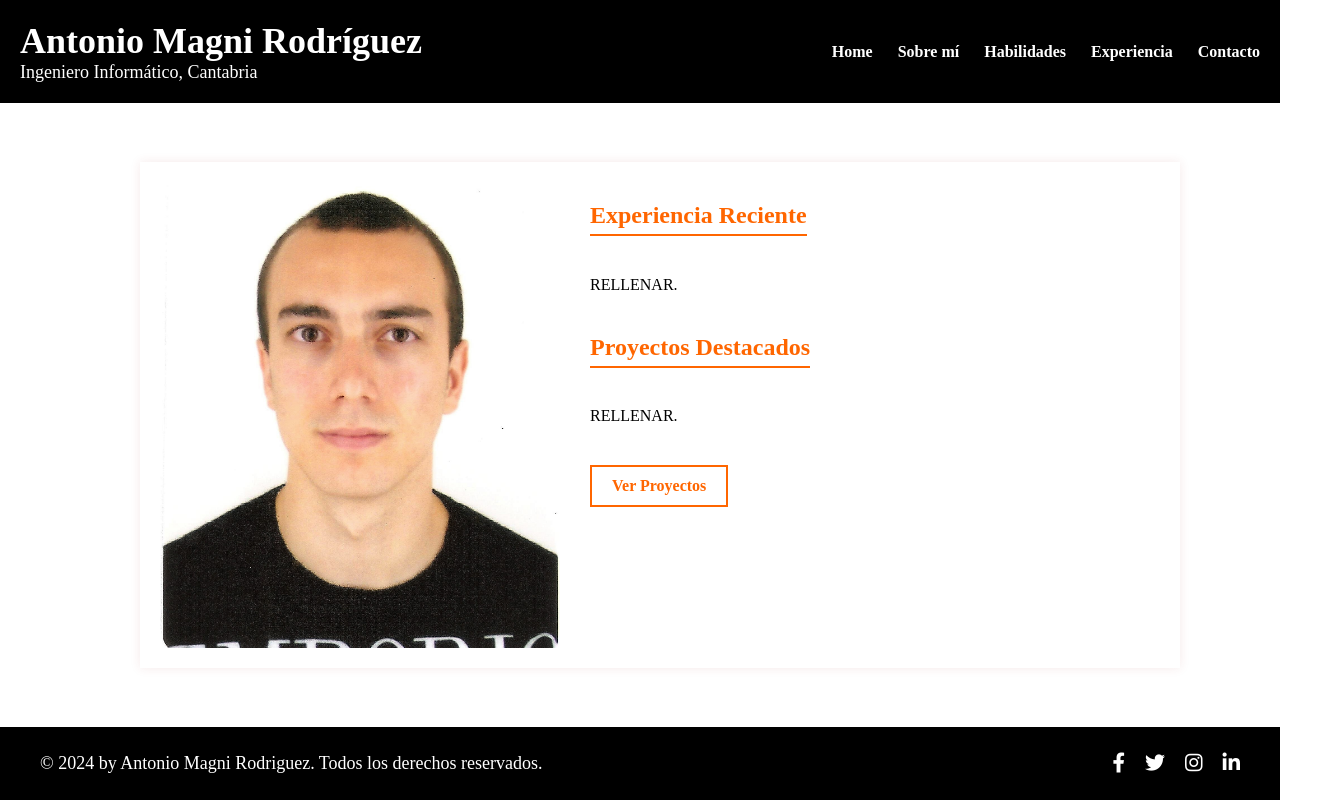
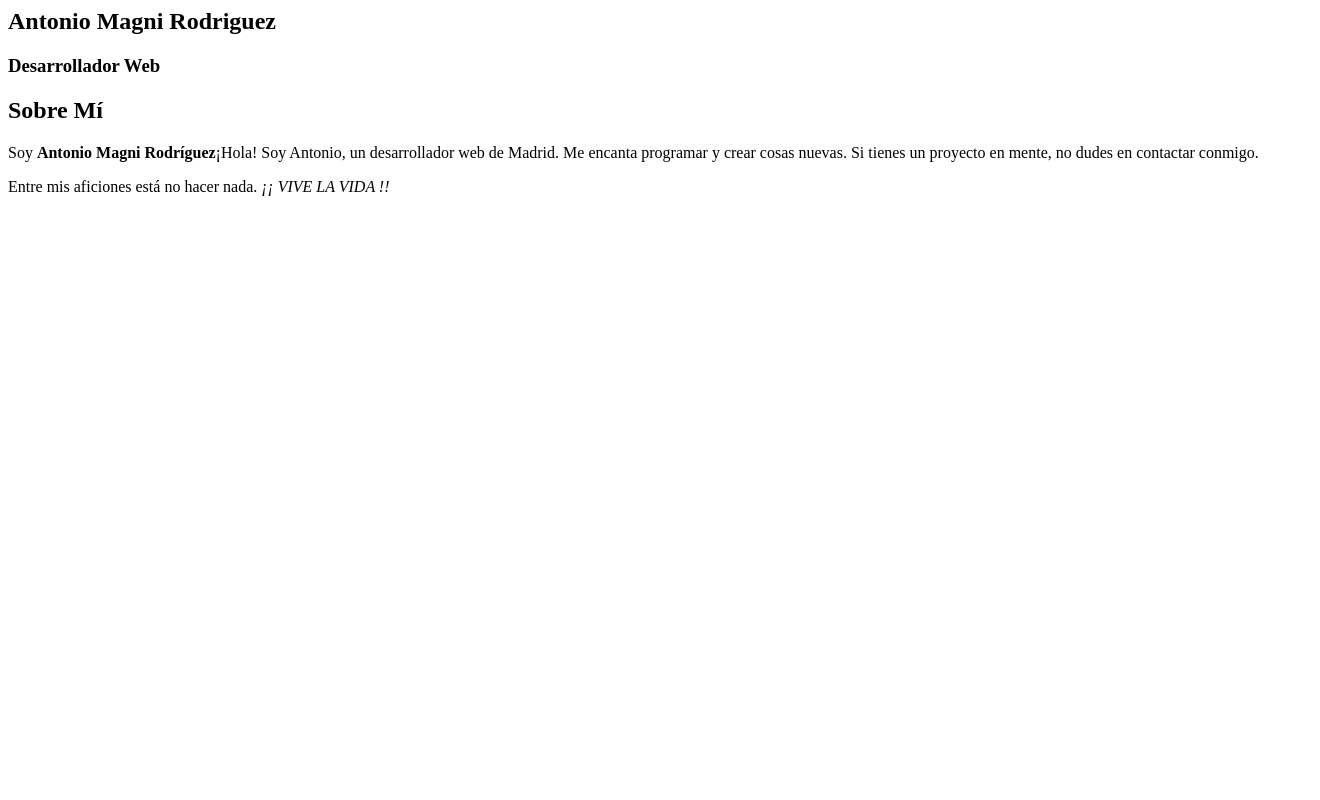
Before and after one commit to AntonioMagni/Practica, a plain HTML site: page portfolio/index.html in a window 1280 px wide. Shown: the whole page, 1320 px wide, since content can reach past the window. Drawn offline with Linux system fonts and the light colour scheme.

Commit message:
Aprender hacer bloques con div

```diff
--- a/portfolio/index.html
+++ b/portfolio/index.html
@@ -1,214 +1,25 @@
-<!DOCTYPE html>
-<html lang="es">
+<html>
     <head>
         <meta charset="UTF-8">
-    <meta name="viewport" content="width=device-width, initial-scale=1.0">
         <title>Portfolio Antonio Magni Rodriguez</title>
-
-    <!-- FontAwesome CDN -->
-    <link rel="stylesheet" href="https://cdnjs.cloudflare.com/ajax/libs/font-awesome/6.0.0-beta3/css/all.min.css">
-
-    <style>
-        /* Hacer que el body ocupe toda la pantalla */
-        html, body {
-            height: 100%;
-            margin: 0;
-            padding: 0;
-            display: flex;
-            flex-direction: column;
-        }
-
-        /* Menú superior */
-        .header {
-            background-color: #000000;
-            padding: 20px;
-            display: flex;
-            justify-content: space-between;
-            align-items: center;
-            color: white;
-        }
-
-        .header .name {
-            font-size: 36px;
-            font-weight: bold;
-            color: white;
-        }
-
-        .header .subtitle {
-            font-size: 18px;
-            color: #ffffff;
-        }
-
-        .nav {
-            display: flex;
-            gap: 25px;
-        }
-
-        .nav a {
-            text-decoration: none;
-            color: #ffffff;
-            font-weight: bold;
-            font-size: 16px;
-        }
-
-        .nav a:hover {
-            color: #ff6600;
-        }
-
-        /* Contenedor principal (ocupa el espacio restante) */
-        .main-content {
-            flex: 1;
-            display: flex;
-            justify-content: center;
-            align-items: center;
-            width: 100%;
-            padding: 20px;
-        }
-        .container {
-            width: 80%;
-            max-width: 1200px;
-            background-color: white;
-            padding: 20px;
-            box-shadow: 0 0 10px rgba(0, 0, 0, 0.1);
-
-        }
-
-        .container {
-            display: flex;
-            max-width: 1000px;
-            background-color: rgba(255, 255, 255, 0.696);
-            padding: 20px;
-            box-shadow: 0 0 10px rgba(168, 47, 47, 0.1);
-        }
-
-        .profile-img {
-            width: 45%;
-            max-width: 400px;
-            border-radius: 5px;
-        }
-
-        .content {
-            width: 50%;
-            padding-left: 30px;
-        }
-
-        @media (max-width: 768px) {
-            .container {
-                flex-direction: column;
-                align-items: center;
-            }
-
-            .profile-img {
-                width: 80%;
-            }
-
-            .content {
-                width: 90%;
-                padding-left: 0;
-                text-align: center;
-            }
-        }
-
-        .content h2 {
-            color: #ff6600;
-            border-bottom: 2px solid #ff6600;
-            display: inline-block;
-            padding-bottom: 5px;
-        }
-
-        .content p {
-            color: #000000;
-            line-height: 1.6;
-        }
-
-        .btn {
-            display: inline-block;
-            margin-top: 20px;
-            padding: 10px 20px;
-            border: 2px solid #ff6600;
-            color: #ff6600;
-            font-weight: bold;
-            text-decoration: none;
-            transition: 0.3s;
-        }
-
-        .btn:hover {
-            background-color: #ff6600;
-            color: white;
-        }
-
-        /* Footer fijo en la parte inferior */
-        .footer {
-            background-color: #000000;
-            padding: 25px 40px;
-            display: flex;
-            justify-content: space-between;
-            align-items: center;
-            font-size: 18px;
-            color: #ffffff;
-        }
-
-        .social-icons {
-            display: flex;
-            gap: 20px;
-        }
-
-        .social-icons a {
-            text-decoration: none;
-            color: #ffffff;
-            font-size: 20px;
-        }
-
-        .social-icons a:hover {
-            color: #ff6600;
-        }
-
-    </style>
     </head>
     <body>
+        <!-- Bloque de inicio -->
+        <div>
 
-    <!-- Menú de navegación superior -->
-    <div class="header">
+            <h2>Antonio Magni Rodriguez</h2>
+            <h3>Desarrollador Web</h3>
+        </div>
+        <!-- Fin bloque de inicio -->
+        <!-- Bloque Sobre Mi -->
+
        <div>
-            <div class="name">Antonio Magni Rodríguez</div>
-            <div class="subtitle">Ingeniero Informático, Cantabria</div>
-        </div>
-        <div class="nav">
-            <a href="#">Home</a>
-            <a href="#">Sobre mí</a>
-            <a href="#">Habilidades</a>
-            <a href="#">Experiencia</a>
-            <a href="#">Contacto</a>
-        </div>
+            <h2>Sobre Mí</h2>
+            <p>Soy <strong> Antonio Magni Rodríguez</strong>¡Hola! Soy Antonio, un desarrollador web de Madrid. Me encanta programar y crear cosas nuevas. Si tienes un proyecto en mente, <span>no dudes en contactar conmigo.</span> </p>
+            <p>Entre mis aficiones está no hacer nada. <cite>¡¡ VIVE LA VIDA !!</cite></p>
        </div>
 
-    <!-- Contenido principal -->
-    <div class="main-content">
-        <div class="container">
-            <img src="../Imagenes/FOTO.jpg" alt="Antonio Magni Rodriguez" class="profile-img">
-
-            <div class="content">
-                <h2>Experiencia Reciente</h2>
-                <p>RELLENAR.</p>
-
-                <h2>Proyectos Destacados</h2>
-                <p>RELLENAR.</p>
-
-                <a href="#" class="btn">Ver Proyectos</a>
-            </div>
-        </div>
-    </div>
-
-    <!-- Footer pegado abajo -->
-    <div class="footer">
-        <div>© 2024 by Antonio Magni Rodriguez. Todos los derechos reservados.</div>
-        <div class="social-icons">
-            <a href="#" target="_blank"><i class="fab fa-facebook-f"></i></a> <!-- Facebook -->
-            <a href="#" target="_blank"><i class="fab fa-twitter"></i></a> <!-- Twitter -->
-            <a href="#" target="_blank"><i class="fab fa-instagram"></i></a> <!-- Instagram -->
-            <a href="#" target="_blank"><i class="fab fa-linkedin-in"></i></a> <!-- LinkedIn -->
-        </div>
-    </div>
+       <!-- Fin bloque Sobre Mi -->
 
 </body>
 </html>
```
Lines whose indentation alone changed are shown as unchanged.
